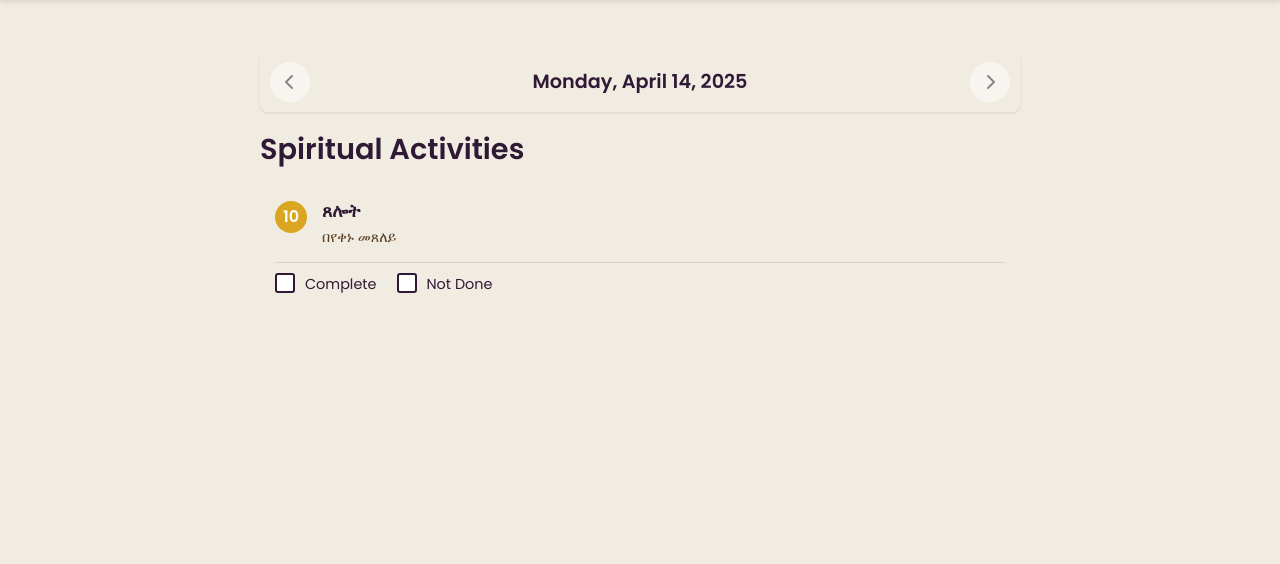
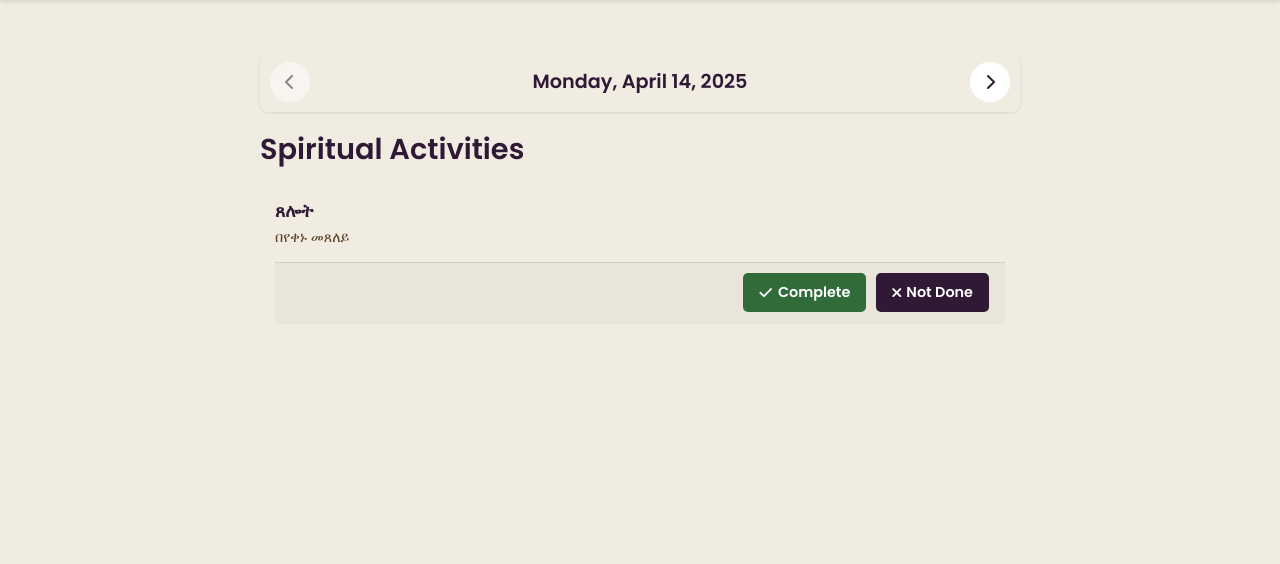
Before and after one commit to abela7/Hmamat, a PHP site: page /Hmamat/user/dashboard.php in a window 1280 px wide. Shown: the part 74-638 px from the top of the page. Run offline with PHP 8.4, Linux system fonts and the light colour scheme; a user stored in the database is signed in; data comes from the database, SQL or seed files in the repository; data that the repository does not hold is empty; some libraries are stand-ins or nearby versions.

Commit message:
Refactor dashboard activity management with enhanced UI components. Replace checkbox actions with buttons for marking activities as completed or missed, and add a reset functionality. Improve date navigation links and maintain scroll position on page reloads. Update AJAX endpoints for activity updates and resets.

```diff
--- a/user/dashboard.php
+++ b/user/dashboard.php
@@ -269,7 +269,15 @@ include_once '../includes/user_header.php';
 <div class="simple-container">
     <!-- Date Navigation -->
     <div class="simple-date-nav">
-        <a href="?date=<?php echo $prev_date; ?>" class="nav-arrow <?php echo $prev_date ? '' : 'disabled'; ?>">
+        <?php
+        // Get prev/next dates from the holy_week_dates array
+        $dates_array = array_keys($holy_week_dates);
+        $current_index = array_search($selected_date, $dates_array);
+        $prev_date = ($current_index > 0) ? $dates_array[$current_index - 1] : null;
+        $next_date = ($current_index < count($dates_array) - 1) ? $dates_array[$current_index + 1] : null;
+        ?>
+
+        <a href="<?php echo $prev_date ? '?date='.$prev_date : 'javascript:void(0)'; ?>" class="nav-arrow <?php echo $prev_date ? '' : 'disabled'; ?>">
             <i class="fas fa-chevron-left"></i>
         </a>
 
@@ -277,7 +285,7 @@ include_once '../includes/user_header.php';
             <?php echo $holy_week_dates[$selected_date]['label']; ?>, <?php echo date('F j, Y', strtotime($selected_date)); ?>
         </h2>
 
-        <a href="?date=<?php echo $next_date; ?>" class="nav-arrow <?php echo $next_date ? '' : 'disabled'; ?>">
+        <a href="<?php echo $next_date ? '?date='.$next_date : 'javascript:void(0)'; ?>" class="nav-arrow <?php echo $next_date ? '' : 'disabled'; ?>">
             <i class="fas fa-chevron-right"></i>
         </a>
     </div>
@@ -295,7 +303,6 @@ include_once '../includes/user_header.php';
         <?php foreach ($activities as $activity): ?>
             <div class="activity-simple-item" id="activity-<?php echo $activity['id']; ?>">
                 <div class="activity-info">
-                    <div class="points-circle"><?php echo $activity['default_points']; ?></div>
                     <div class="activity-details">
                         <h3 class="activity-name"><?php echo htmlspecialchars($activity['name']); ?></h3>
                         <?php if (!empty($activity['description'])): ?>
@@ -304,40 +311,28 @@ include_once '../includes/user_header.php';
                     </div>
                 </div>
 
-                <div class="activity-checkbox-actions">
+                <div class="activity-actions">
                     <?php if (isset($completed_activities[$activity['id']]) && $completed_activities[$activity['id']] == 'done'): ?>
-                        <label class="checkbox-container">
-                            <span class="checkbox-label">Complete</span>
-                            <input type="checkbox" checked disabled>
-                            <span class="checkmark checked"></span>
-                        </label>
-                        <label class="checkbox-container">
-                            <span class="checkbox-label">Not Done</span>
-                            <input type="checkbox" disabled>
-                            <span class="checkmark"></span>
-                        </label>
+                        <div class="status-badge completed">
+                            <i class="fas fa-check-circle"></i> <?php echo $language === 'am' ? 'ተጠናቋል' : 'Completed'; ?>
+                        </div>
+                        <button class="reset-btn" onclick="resetActivity(<?php echo $activity['id']; ?>, '<?php echo $selected_date; ?>')">
+                            <i class="fas fa-undo"></i> <?php echo $language === 'am' ? 'ዳግም አስጀምር' : 'Reset'; ?>
+                        </button>
                     <?php elseif (isset($completed_activities[$activity['id']]) && $completed_activities[$activity['id']] == 'missed'): ?>
-                        <label class="checkbox-container">
-                            <span class="checkbox-label">Complete</span>
-                            <input type="checkbox" disabled>
-                            <span class="checkmark"></span>
-                        </label>
-                        <label class="checkbox-container">
-                            <span class="checkbox-label">Not Done</span>
-                            <input type="checkbox" checked disabled>
-                            <span class="checkmark checked"></span>
-                        </label>
+                        <div class="status-badge missed">
+                            <i class="fas fa-times-circle"></i> <?php echo $language === 'am' ? 'አልተጠናቀቀም' : 'Not Done'; ?>
+                        </div>
+                        <button class="reset-btn" onclick="resetActivity(<?php echo $activity['id']; ?>, '<?php echo $selected_date; ?>')">
+                            <i class="fas fa-undo"></i> <?php echo $language === 'am' ? 'ዳግም አስጀምር' : 'Reset'; ?>
+                        </button>
                     <?php else: ?>
-                        <label class="checkbox-container" onclick="markComplete(<?php echo $activity['id']; ?>)">
-                            <span class="checkbox-label">Complete</span>
-                            <input type="checkbox" class="complete-checkbox">
-                            <span class="checkmark"></span>
-                        </label>
-                        <label class="checkbox-container" onclick="markMissed(<?php echo $activity['id']; ?>)">
-                            <span class="checkbox-label">Not Done</span>
-                            <input type="checkbox" class="missed-checkbox">
-                            <span class="checkmark"></span>
-                        </label>
+                        <button class="action-btn success" onclick="markComplete(<?php echo $activity['id']; ?>)">
+                            <i class="fas fa-check"></i> <?php echo $language === 'am' ? 'ተጠናቋል' : 'Complete'; ?>
+                        </button>
+                        <button class="action-btn secondary" onclick="markMissed(<?php echo $activity['id']; ?>)">
+                            <i class="fas fa-times"></i> <?php echo $language === 'am' ? 'አልተጠናቀቀም' : 'Not Done'; ?>
+                        </button>
                     <?php endif; ?>
                 </div>
             </div>
@@ -452,17 +447,8 @@ include_once '../includes/user_header.php';
     margin-bottom: 15px;
 }
 
-.points-circle {
-    background: #DAA520;
-    color: white;
-    width: 32px;
-    height: 32px;
-    border-radius: 50%;
-    display: flex;
-    align-items: center;
-    justify-content: center;
-    font-weight: bold;
-    flex-shrink: 0;
+.activity-details {
+    flex: 1;
 }
 
 .activity-name {
@@ -478,76 +464,74 @@ include_once '../includes/user_header.php';
     font-size: 0.9rem;
 }
 
-.activity-checkbox-actions {
+.activity-actions {
     display: flex;
-    gap: 20px;
+    justify-content: flex-end;
+    gap: 10px;
     border-top: 1px solid rgba(0,0,0,0.1);
     padding-top: 10px;
 }
 
-.checkbox-container {
+.action-btn {
+    padding: 8px 16px;
+    border-radius: 5px;
+    border: none;
+    font-weight: 600;
+    cursor: pointer;
     display: flex;
     align-items: center;
-    gap: 8px;
-    cursor: pointer;
-    position: relative;
-    padding-left: 30px;
-    user-select: none;
+    gap: 5px;
 }
 
-.checkbox-container input {
-    position: absolute;
-    opacity: 0;
-    height: 0;
-    width: 0;
+.action-btn.success {
+    background-color: #316B3A;
+    color: white;
 }
 
-.checkmark {
-    position: absolute;
-    top: 0;
-    left: 0;
-    height: 20px;
-    width: 20px;
-    background-color: #fff;
-    border: 2px solid #301934;
-    border-radius: 3px;
+.action-btn.secondary {
+    background-color: #301934;
+    color: white;
 }
 
-.checkbox-container:hover input ~ .checkmark {
-    background-color: #f1f1f1;
+.status-badge {
+    padding: 5px 10px;
+    border-radius: 5px;
+    font-weight: 600;
+    display: flex;
+    align-items: center;
+    gap: 5px;
 }
 
-.checkbox-container input:checked ~ .checkmark {
-    background-color: #301934;
+.status-badge.completed {
+    background-color: #316B3A;
+    color: white;
 }
 
-.checkmark:after {
-    content: "";
-    position: absolute;
-    display: none;
+.status-badge.missed {
+    background-color: #301934;
+    color: white;
 }
 
-.checkbox-container input:checked ~ .checkmark:after {
-    display: block;
+.reset-btn {
+    background: none;
+    border: none;
+    color: #301934;
+    font-weight: 600;
+    cursor: pointer;
+    padding: 5px 10px;
+    display: flex;
+    align-items: center;
+    gap: 5px;
+    transition: all 0.2s ease;
 }
 
-.checkbox-container .checkmark:after {
-    left: 6px;
-    top: 2px;
-    width: 5px;
-    height: 10px;
-    border: solid white;
-    border-width: 0 2px 2px 0;
-    transform: rotate(45deg);
-}
-
-.checkbox-label {
-    font-size: 0.9rem;
-    color: #301934;
+.reset-btn:hover {
+    background-color: rgba(0,0,0,0.05);
+    border-radius: 5px;
 }
 
 @media (max-width: 576px) {
-    .activity-checkbox-actions {
+    .activity-actions {
         flex-direction: column;
         gap: 10px;
     }
@@ -557,16 +541,19 @@ include_once '../includes/user_header.php';
 <script>
 function markComplete(activityId) {
     $.ajax({
-        url: "submit_activity.php",
+        url: "ajax/update_activity.php",
         method: "POST",
         data: {
             activity_id: activityId,
-            status: 'done'
+            status: 'done',
+            date: '<?php echo $selected_date; ?>'
         },
         dataType: "json",
         success: function(response) {
             if (response.success) {
-                location.reload();
+                // Reload page and maintain scroll position
+                const scrollPosition = window.pageYOffset;
+                window.location.href = 'dashboard.php?date=<?php echo $selected_date; ?>&scroll=' + scrollPosition;
             } else {
                 alert("Error: " + response.message);
             }
@@ -582,6 +569,30 @@ function markMissed(activityId) {
     $("#notDoneModal").css("display", "flex");
 }
 
+function resetActivity(activityId, date) {
+    $.ajax({
+        url: "ajax/reset_activity.php",
+        method: "POST",
+        data: {
+            activity_id: activityId,
+            date: date
+        },
+        dataType: "json",
+        success: function(response) {
+            if (response.success) {
+                // Reload page and maintain scroll position
+                const scrollPosition = window.pageYOffset;
+                window.location.href = 'dashboard.php?date=<?php echo $selected_date; ?>&scroll=' + scrollPosition;
+            } else {
+                alert("Error: " + response.message);
+            }
+        },
+        error: function() {
+            alert("An error occurred. Please try again.");
+        }
+    });
+}
+
 // Close modal
 $(".close-modal").click(function() {
     $("#notDoneModal").css("display", "none");
@@ -595,18 +606,22 @@ $("#notDoneForm").submit(function(e) {
     const reasonId = $("#reason_id").val();
 
     $.ajax({
-        url: "submit_activity.php",
+        url: "ajax/update_activity.php",
         method: "POST",
         data: {
             activity_id: activityId,
             status: 'missed',
-            reason_id: reasonId
+            reason_id: reasonId,
+            date: '<?php echo $selected_date; ?>'
         },
         dataType: "json",
         success: function(response) {
             if (response.success) {
                 $("#notDoneModal").css("display", "none");
-                location.reload();
+
+                // Reload page and maintain scroll position
+                const scrollPosition = window.pageYOffset;
+                window.location.href = 'dashboard.php?date=<?php echo $selected_date; ?>&scroll=' + scrollPosition;
             } else {
                 alert("Error: " + response.message);
             }
@@ -624,6 +639,18 @@ window.onclick = function(event) {
         $("#notDoneModal").css("display", "none");
     }
 }
+
+// Restore scroll position after page reload
+$(document).ready(function() {
+    if (window.location.href.includes('scroll=')) {
+        const scrollParam = window.location.href.split('scroll=')[1];
+        const scrollPosition = parseInt(scrollParam.split('&')[0]);
+
+        if (!isNaN(scrollPosition)) {
+            window.scrollTo(0, scrollPosition);
+        }
+    }
+});
 </script>
 
 <?php
```
Also changed, not shown: user/ajax/reset_activity.php (+34 -42 lines), user/ajax/update_activity.php (added, +97 -0 lines).
